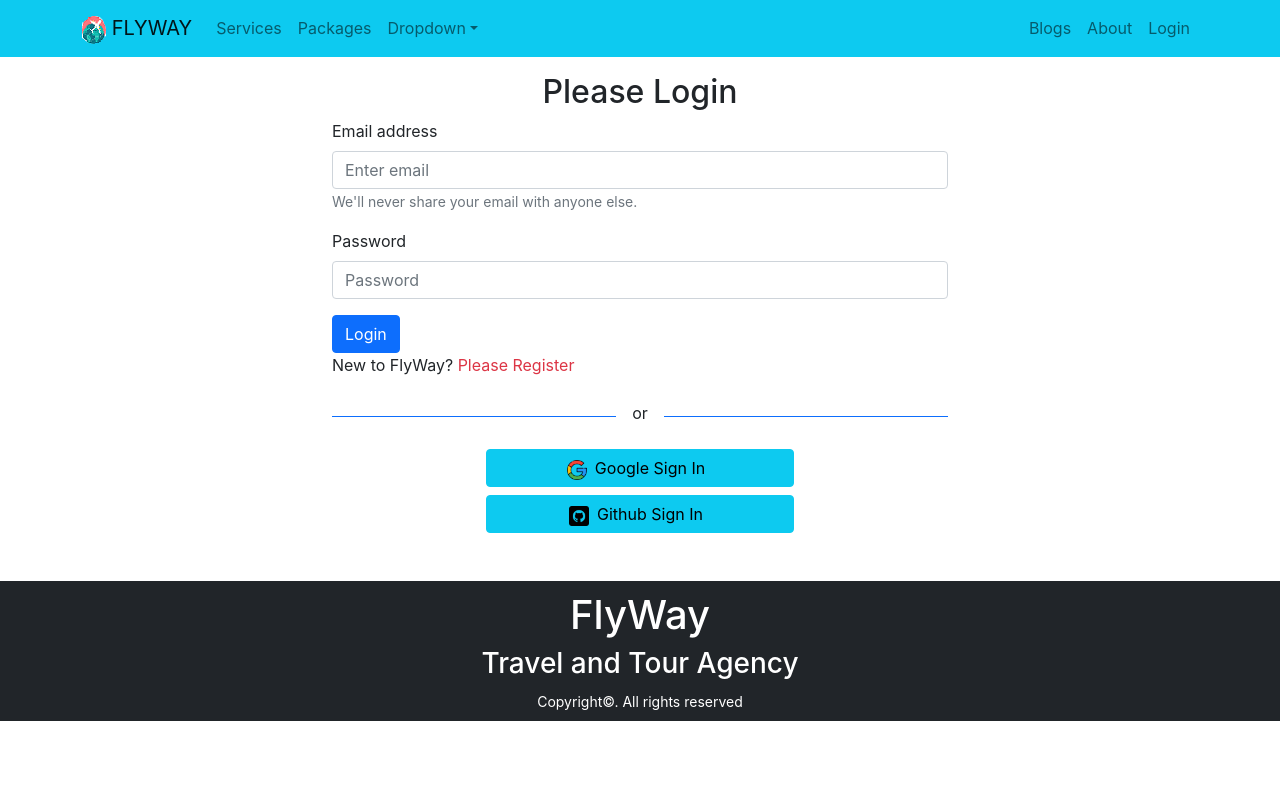
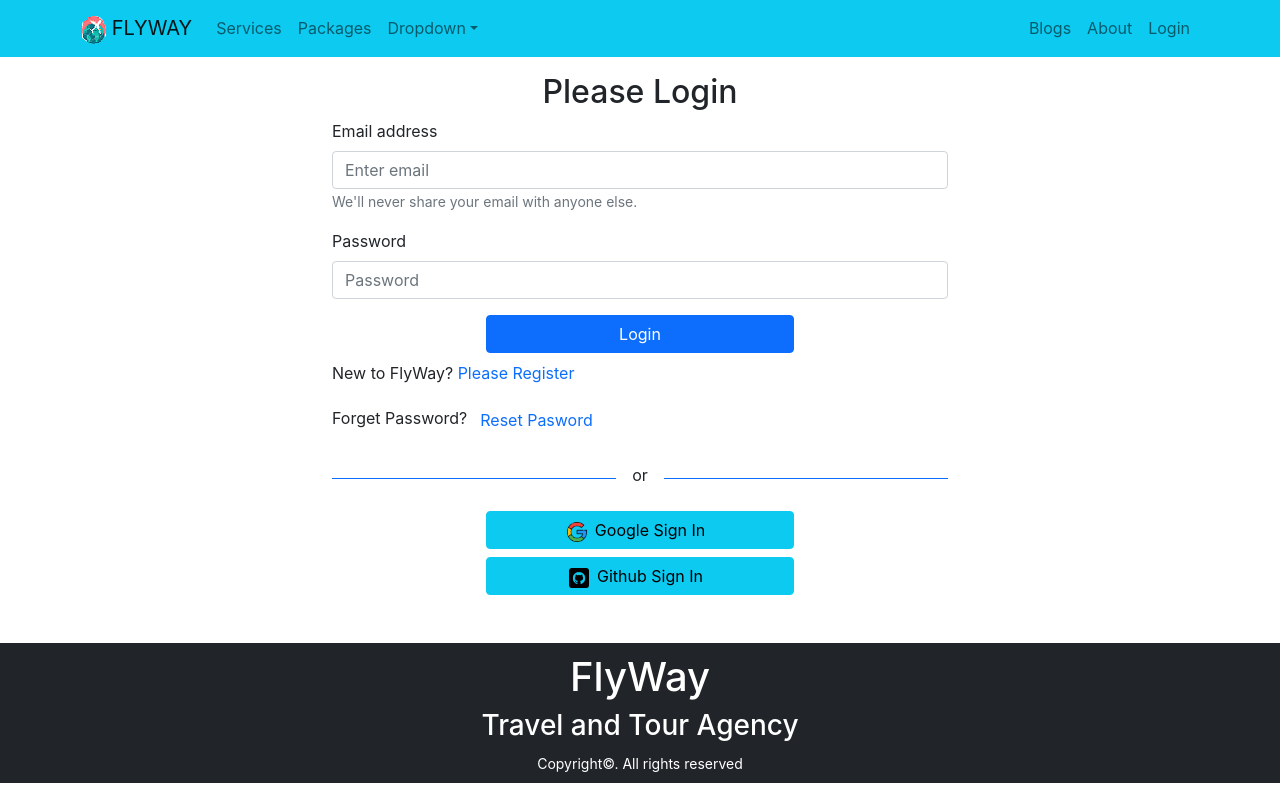
Before and after one commit to Nuruddin43/Travel-Agency-10-client, a React (Create React App) app: page /login in a window 1280 px wide. Built offline with nearby package versions, Linux system fonts and the light colour scheme; no server answers.

Commit message:
update profile

```diff
--- a/src/Pages/Login/Login/Login.js
+++ b/src/Pages/Login/Login/Login.js
@@ -1,8 +1,12 @@
 import React, { useRef } from "react";
-import { Button, Form } from "react-bootstrap";
-import { useSignInWithEmailAndPassword } from "react-firebase-hooks/auth";
+import { Button, Form, ToastContainer } from "react-bootstrap";
+import {
+  useSendPasswordResetEmail,
+  useSignInWithEmailAndPassword,
+} from "react-firebase-hooks/auth";
 import { useLocation, useNavigate } from "react-router-dom";
 import auth from "../../../firebase.init";
+import Loading from "../../Shared/Loading/Loading";
 import SocialLogin from "../SocialLogin/SocialLogin";
 
 const Login = () => {
@@ -18,8 +22,14 @@ const Login = () => {
   const [signInWithEmailAndPassword, user, loading, error] =
     useSignInWithEmailAndPassword(auth);
 
+  const [sendPasswordResetEmail, sending] = useSendPasswordResetEmail(auth);
+
   if (user) {
     navigate(from, { replace: true });
+  }
+
+  if (loading || sending) {
+    return <Loading></Loading>;
   }
 
   if (error) {
@@ -34,6 +44,14 @@ const Login = () => {
 
   const navigateRegister = () => {
     navigate("/register");
+  };
+
+  const resetPassword = async () => {
+    const email = emailRef.current.value;
+    if (email) {
+      await sendPasswordResetEmail(email);
+      // toast("Sent email");
+    }
   };
 
   return (
@@ -62,7 +80,7 @@ const Login = () => {
             required
           />
         </Form.Group>
-        <Button variant="primary" type="Login">
+        <Button variant="primary w-50 mx-auto d-block mb-2" type="submit">
           Login
         </Button>
       </Form>
@@ -70,13 +88,23 @@ const Login = () => {
       <p>
         New to FlyWay?{" "}
         <span
-          className="text-danger text-decoration-none"
+          className="text-primary text-decoration-none"
           onClick={navigateRegister}
         >
           Please Register
         </span>
       </p>
+      <p>
+        Forget Password?
+        <button
+          className="btn btn-link text-primary pe-auto text-decoration-none"
+          onClick={resetPassword}
+        >
+          Reset Pasword
+        </button>
+      </p>
       <SocialLogin></SocialLogin>
+      <ToastContainer />
     </div>
   );
 };
--- a/src/Pages/Login/Register/Register.js
+++ b/src/Pages/Login/Register/Register.js
@@ -1,13 +1,17 @@
 import React from "react";
 import { Button, Form } from "react-bootstrap";
 import { useNavigate } from "react-router-dom";
-import { useCreateUserWithEmailAndPassword } from "react-firebase-hooks/auth";
+import {
+  useCreateUserWithEmailAndPassword,
+  useUpdateProfile,
+} from "react-firebase-hooks/auth";
 import auth from "../../../firebase.init";
 import SocialLogin from "../SocialLogin/SocialLogin";
 
 const Register = () => {
   const [createUserWithEmailAndPassword, user, loading, error] =
-    useCreateUserWithEmailAndPassword(auth);
+    useCreateUserWithEmailAndPassword(auth, { sendEmailVerification: true });
+  const [updateProfile, updating, updateError] = useUpdateProfile(auth);
   const navigate = useNavigate();
 
   const navigateLogin = () => {
@@ -15,16 +19,19 @@ const Register = () => {
   };
 
   if (user) {
-    navigate("/home");
+    console.log(user);
   }
 
-  const handleRegister = (event) => {
+  const handleRegister = async (event) => {
     event.preventDefault();
     const name = event.target.name.value;
     const email = event.target.email.value;
     const password = event.target.password.value;
 
-    createUserWithEmailAndPassword(name, email, password);
+    await createUserWithEmailAndPassword(email, password);
+    await updateProfile({ displayName: name });
+    console.log("Updated profile");
+    navigate("/home");
   };
   return (
     <div className="container w-50 mx-auto">
@@ -59,14 +66,14 @@ const Register = () => {
           />
         </Form.Group>
 
-        <Button variant="primary" type="Register">
+        <Button variant="primary w-50 mx-auto d-block mb-2" type="Register">
           Register
         </Button>
       </Form>
       <p>
         Already have an account?
         <span
-          className="text-danger text-decoration-none"
+          className="text-primary text-decoration-none"
           onClick={navigateLogin}
         >
           Please Login
```
